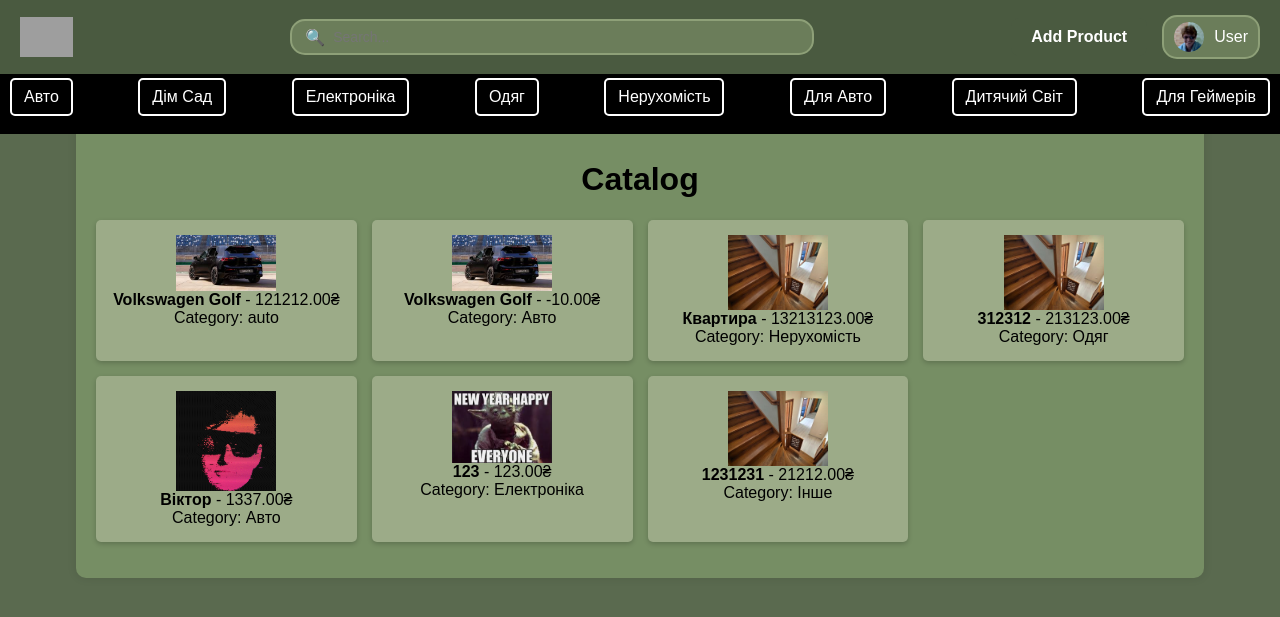
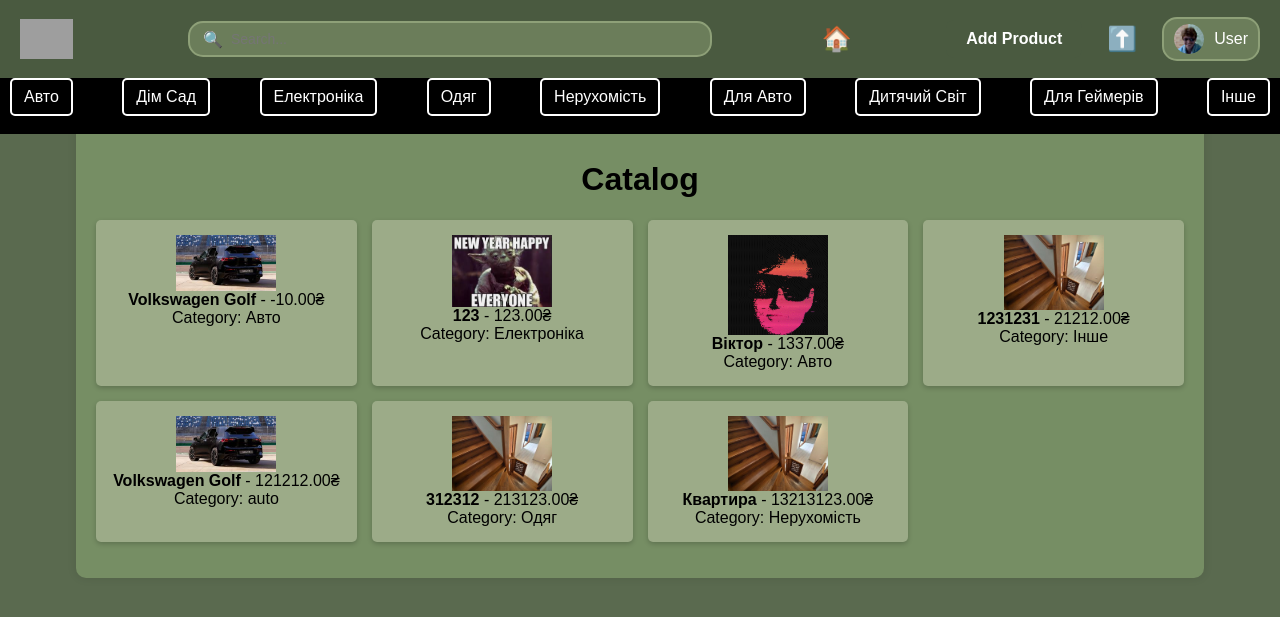
Before and after one commit to lv1tol/team_project, a Django app: page / in a window 1280 px wide. Shown: the top 617 px of the page. Run offline with Django 5.2, Linux system fonts and the light colour scheme; data comes from the database, SQL or seed files in the repository; both versions use the stored data as it was after the commit; grey boxes are pictures that could not be loaded.

Commit message:
Додав кнопку 'Додому' та сортування за ціною

```diff
--- a/products/forms.py
+++ b/products/forms.py
@@ -10,10 +10,11 @@ class ProductForm(forms.ModelForm):
         ('Нерухомість', 'Нерухомість'),
         ('Дитячий світ', 'Дитячий світ'),
         ('Для геймерів', 'Для геймерів'),
+        ('Інше', 'Інше'),
     ]
 
     category = forms.ChoiceField(choices=CATEGORY_CHOICES, label="Category")
 
     class Meta:
         model = Product
-        fields = ['name', 'price', 'category', 'image']
+        fields = ['name', 'price', 'description', 'category', 'image']
--- a/products/models.py
+++ b/products/models.py
@@ -1,10 +1,4 @@
 from django.db import models
-
-class Category(models.Model):
-    name = models.CharField(max_length=50, unique=True)
-
-    def __str__(self):
-        return self.name
 
 class Product(models.Model):
     CATEGORY_CHOICES = [
@@ -15,6 +9,7 @@ class Product(models.Model):
         ('Нерухомість', 'Нерухомість'),
         ('Дитячий світ', 'Дитячий світ'),
         ('Для геймерів', 'Для геймерів'),
+        ('Інше', 'Інше'),
     ]
 
     name = models.CharField(max_length=255)
--- a/products/templates/products/product_list.html
+++ b/products/templates/products/product_list.html
@@ -204,6 +204,32 @@
             background-color: #8ea078;
             transform: scale(1.05);
         }
+        .sort-button {
+            background-color: transparent;
+            color: white;
+            padding: 10px;
+            text-decoration: none;
+            font-size: 24px;
+            display: inline-block;
+            transition: transform 0.3s;
+        }
+
+        .sort-button:hover {
+            transform: scale(1.2);
+        }
+        .home-button {
+            font-size: 24px;
+            text-decoration: none;
+            margin-left: 15px;
+            color: white;
+            transition: transform 0.3s;
+        }
+
+        .home-button:hover {
+            transform: scale(1.2);
+        }
+
+
     </style>
     <script>
         function toggleSidebar() {
@@ -230,7 +256,7 @@
 <body>
     <div class="header">
         <div class="logo">
-            <img src="logo.png" alt="logo" onclick="location.href='/'">
+            <img src="logo.png" alt="logo">
         </div>
 
         <div class="search-container">
@@ -238,8 +264,20 @@
             <input type="text" id="search-bar" class="search-bar" placeholder="Search..." onkeyup="filterProducts()">
         </div>
 
+        <a href="/" class="home-button" title="На головну">🏠</a>
+
         <div class="user-section">
-            <a class="add-product" onclick="location.href='/add'">Add Product</a>
+            <a class="add-product" href="/add">Add Product</a>
+
+            <a href="?sort={% if sort_order == 'asc' %}desc{% else %}asc{% endif %}{% if selected_category %}&category={{ selected_category }}{% endif %}"
+               class="sort-button">
+                {% if sort_order == "asc" %}
+                    ⬆️
+                {% else %}
+                    ⬇️
+                {% endif %}
+            </a>
+
             <div class="user-info">
                 <img src="site_images/ava1.png" alt="Avatar">
                 <span>User{{ user.username }}</span>
@@ -258,6 +296,7 @@
             <a href="?category=Для Авто">Для Авто</a>
             <a href="?category=Дитячий Світ">Дитячий Світ</a>
             <a href="?category=Для Геймерів">Для Геймерів</a>
+            <a href="?category=Інше">Інше</a>
         </div>
 
 
@@ -268,14 +307,18 @@
             <h2 style="text-align: center;">Category: {{ selected_category }}</h2>
             {% endif %}
 
+
+
+
+
             <ul id="product-list" class="product-list">
                 {% for product in products %}
-                <li onclick="location.href='/details/{{ product.id }}'">
+                <li data-price="{{ product.price }}" onclick="location.href='/details/{{ product.id }}'">
                     {% if product.image %}
                     <img src="{{ product.image.url }}" width="100">
                     {% endif %}
                     <div>
-                        <strong>{{ product.name }}</strong> - {{ product.price }}₴
+                        <strong>{{ product.name }}</strong> - <span class="product-price">{{ product.price }}</span>₴
                         <br>
                         <span>Category: {{ product.category }}</span>
                     </div>
@@ -283,7 +326,7 @@
                 {% empty %}
                 <p style="text-align: center;">No products in this category.</p>
                 {% endfor %}
-            </div>
-        </ul>
+            </ul>
+        </div>
+
         {% endblock %}
-    </div>
--- a/products/views.py
+++ b/products/views.py
@@ -5,26 +5,29 @@ from django.conf import settings
 from django.http import HttpResponseRedirect, HttpResponse
 from .forms import ProductForm
 
-
-
 # Список товарів
 def product_list(request):
     category = request.GET.get("category", "")
+    sort_order = request.GET.get("sort", "asc")
+
     if category:
         products = Product.objects.filter(category=category)
     else:
         products = Product.objects.all()
 
+    if sort_order == "asc":
+        products = products.order_by("price")
+    else:
+        products = products.order_by("-price")
+
     return render(request, 'products/product_list.html', {
         'products': products,
         'selected_category': category,
+        'sort_order': sort_order,
     })
 
+
 # Додавання товару
-
-
-
-
 def add_product(request):
     if request.method == "POST":
         form = ProductForm(request.POST, request.FILES)
@@ -35,7 +38,6 @@ def add_product(request):
         form = ProductForm()
 
     return render(request, "products/add_product.html", {"form": form})
-
 
 # Оновлення товару
 def edit_product(request, id):
@@ -53,10 +55,11 @@ def edit_product(request, id):
 def delete_product(request, id):
     product = Product.objects.get(pk=id)
     if product is None:
-        return HttpResponse("Guitar not found")
+        return HttpResponse("Product not found")
     product.delete()
     return redirect("/")
 
+# Деталі товару
 def details(request, id):
     try:
         product = Product.objects.get(id=id)
```
Also changed, not shown: products/templates/css/designe.css (+19 -14 lines), products/templates/products/add_product.html (+11 -27 lines), db.sqlite3, product_images/1811891889405918_FMrAYTz.jpg (added).
